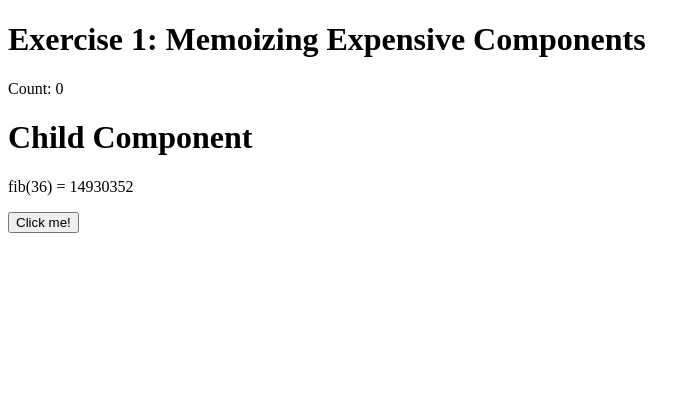
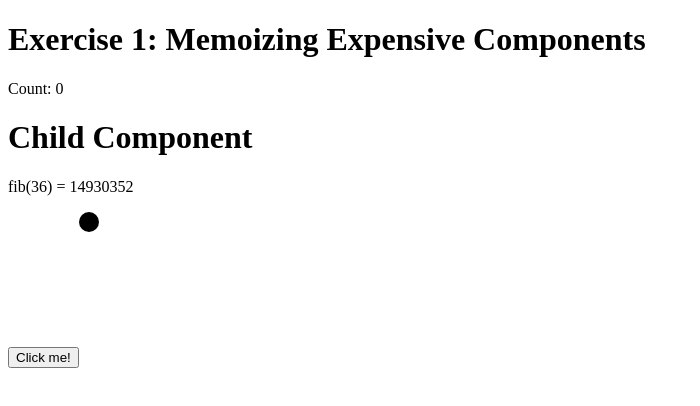
Before and after one commit to Khan/frontend-infra-workshops, a React (Vite) app: page /react-render-perf/lesson-01/exercise in a window 1280 px wide. Shown: the top 406 px of the page, without its empty margins (0-700 px from the left). Built offline with nearby package versions, Linux system fonts and the light colour scheme.

Commit message:
do TODOs

```diff
--- a/package.json
+++ b/package.json
@@ -14,6 +14,7 @@
   "dependencies": {
     "react": "^18.2.0",
     "react-dom": "^18.2.0",
+    "react-fast-compare": "^3.2.2",
     "react-router": "5",
     "react-router-dom": "5"
   },
--- a/src/react-render-perf/lesson-01/exercise/child.tsx
+++ b/src/react-render-perf/lesson-01/exercise/child.tsx
@@ -1,20 +1,24 @@
-const fib = (n: number): number => {
-    if (n <= 1) {
-        return n;
-    }
-    return fib(n - 1) + fib(n - 2);
-};
+import {fib} from "../../shared/fib";
+import {Circle} from "../../shared/shapes";
 
 type Props = {
+    circle: Circle;
     onClick: () => void;
 };
 
-export function ChildComponent(props: Props) {
+export function ChildComponent({circle, onClick}: Props) {
     return (
         <div>
             <h1>Child Component</h1>
             <p>fib(36) = {fib(36)}</p>
-            <button onClick={props.onClick}>Click me!</button>
+            <button onClick={onClick}>Click me!</button>
+            <svg>
+                <circle
+                    r={circle.radius}
+                    cx={circle.center.x}
+                    cy={circle.center.y}
+                />
+            </svg>
         </div>
     );
 }
--- a/src/react-render-perf/lesson-01/exercise/index.tsx
+++ b/src/react-render-perf/lesson-01/exercise/index.tsx
@@ -7,12 +7,16 @@ export default function Exercise1() {
     const handleClick = () => {
         setCount((count) => count + 1);
     };
+    const circle = {
+        radius: 10,
+        center: {x: 10, y: 10},
+    };
 
     return (
         <div>
             <h1>Exercise 1: Memoizing Expensive Components</h1>
             <p>Count: {count}</p>
-            <ChildComponent onClick={handleClick} />
+            <ChildComponent onClick={handleClick} circle={circle} />
         </div>
     );
 }
--- a/src/react-render-perf/lesson-01/solution/child.tsx
+++ b/src/react-render-perf/lesson-01/solution/child.tsx
@@ -1,22 +1,30 @@
 import {memo} from "react";
+import arePropsEqual from "react-fast-compare";
 
-const fib = (n: number): number => {
-    if (n <= 1) {
-        return n;
-    }
-    return fib(n - 1) + fib(n - 2);
-};
+import {fib} from "../../shared/fib";
+import {Circle} from "../../shared/shapes";
 
 type Props = {
+    circle: Circle;
     onClick: () => void;
 };
 
-export const ChildComponent = memo(function ChildComponent(props: Props) {
+export const ChildComponent = memo(function ChildComponent({
+    circle,
+    onClick,
+}: Props) {
     return (
         <div>
             <h1>Child Component</h1>
             <p>fib(36) = {fib(36)}</p>
-            <button onClick={props.onClick}>Click me!</button>
+            <button onClick={onClick}>Click me!</button>
+            <svg>
+                <circle
+                    r={circle.radius}
+                    cx={circle.center.x}
+                    cy={circle.center.y}
+                />
+            </svg>
         </div>
     );
-});
+}, arePropsEqual);
--- a/src/react-render-perf/lesson-01/solution/index.tsx
+++ b/src/react-render-perf/lesson-01/solution/index.tsx
@@ -7,12 +7,16 @@ export default function Solution1() {
     const handleClick = useCallback(() => {
         setCount((count) => count + 1);
     }, []);
+    const circle = {
+        radius: 10,
+        center: {x: 10, y: 10},
+    };
 
     return (
         <div>
             <h1>Solution 1: Memoizing Expensive Components</h1>
             <p>Count: {count}</p>
-            <ChildComponent onClick={handleClick} />
+            <ChildComponent onClick={handleClick} circle={circle} />
         </div>
     );
 }
--- /dev/null
+++ b/src/react-render-perf/shared/fib.ts
@@ -0,0 +1,6 @@
+export const fib = (n: number): number => {
+    if (n <= 1) {
+        return n;
+    }
+    return fib(n - 1) + fib(n - 2);
+};
--- /dev/null
+++ b/src/react-render-perf/shared/shapes.ts
@@ -0,0 +1,4 @@
+export type Circle = {
+    radius: number;
+    center: {x: number; y: number};
+};
```
Also changed, not shown: src/react-render-perf/README.md, src/react-render-perf/lesson-01/README.md, src/react-render-perf/lesson-02/README.md, src/react-render-perf/lesson-03/README.md, src/react-render-perf/lesson-04/README.md, 1 other file (tests, documents, lock files or other folders).
